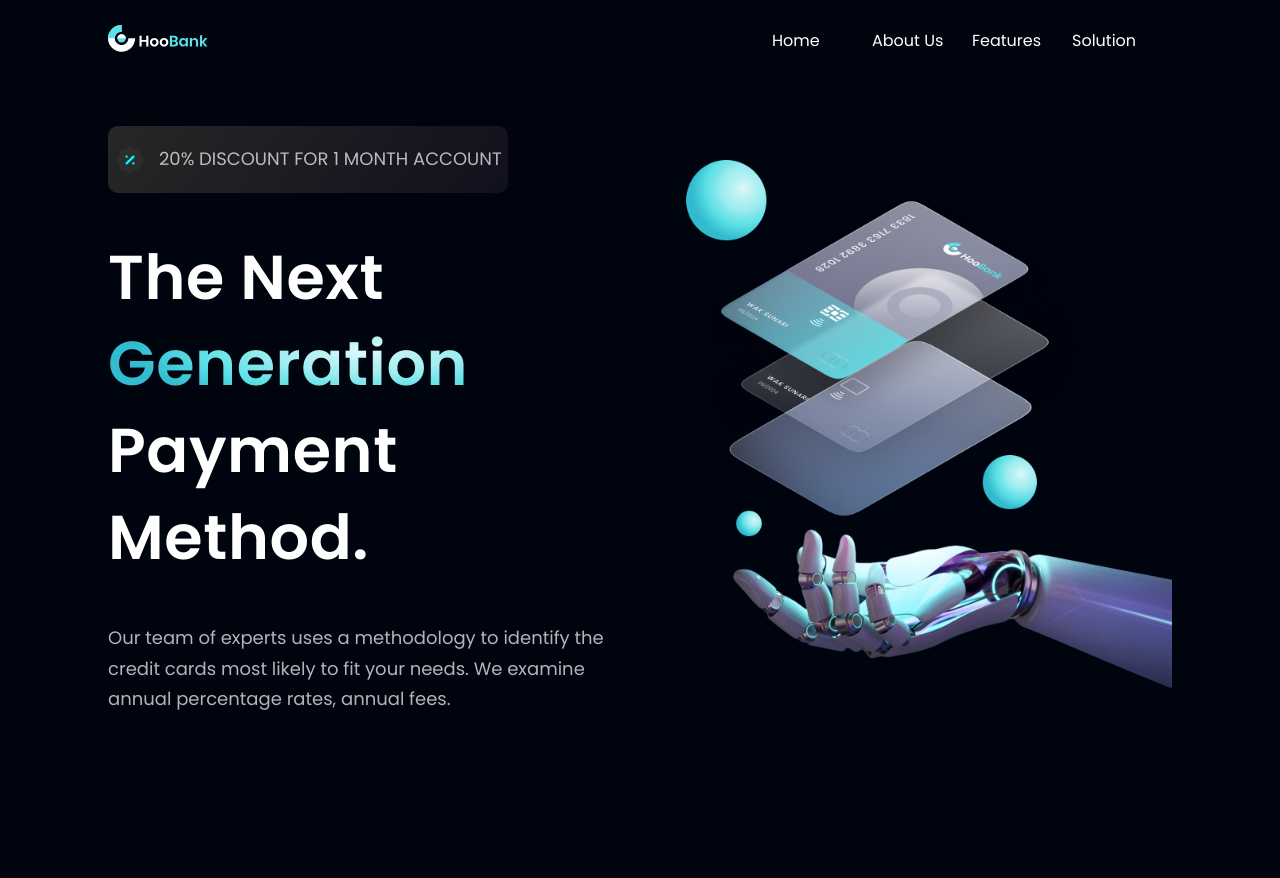
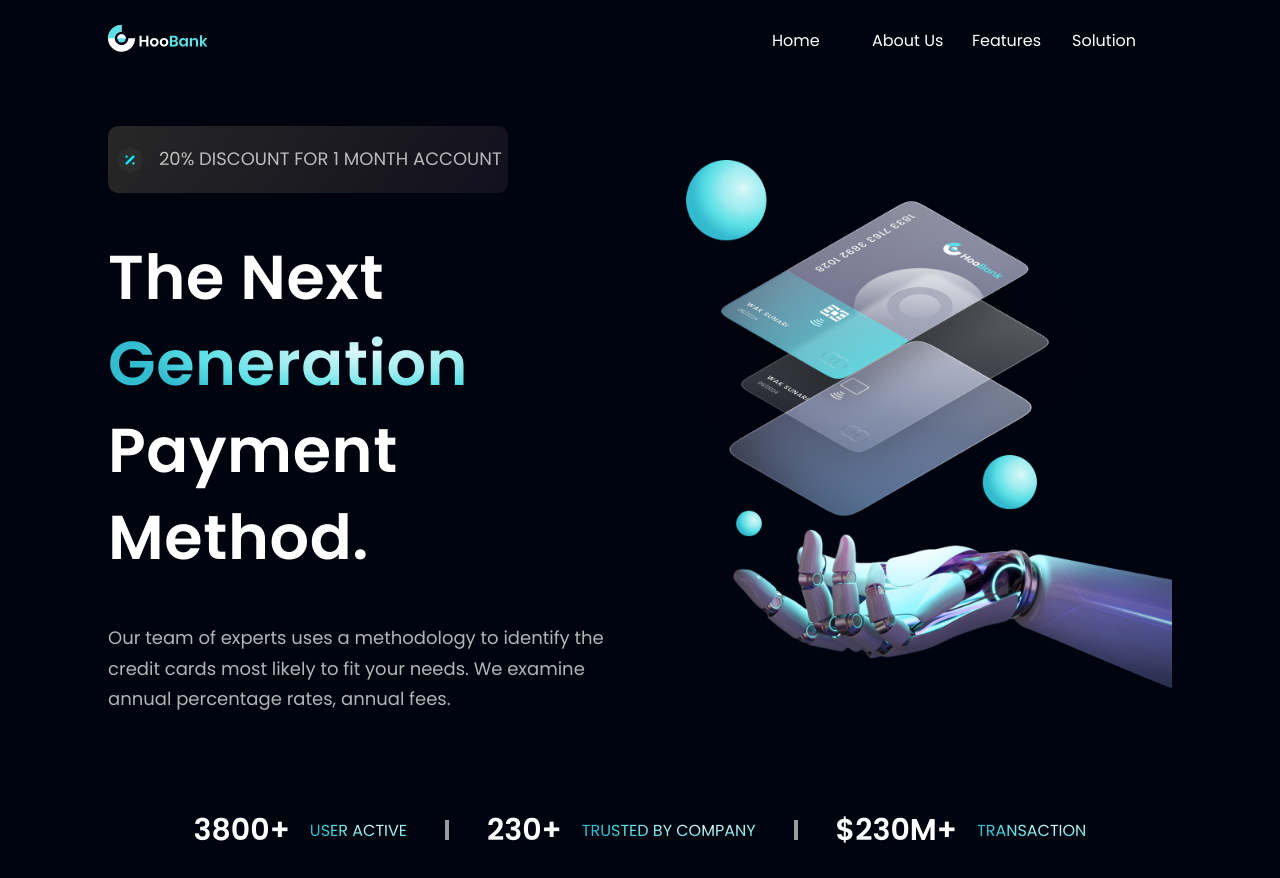
Before and after one commit to Prox2005/bank_modern_app, a React (Create React App) app: page / in a window 1280 px wide. Before the commit the page ends 825 px from the top, so only its background shows below. Built offline with nearby package versions, Linux system fonts and the light colour scheme.

Commit message:
Add data component

```diff
--- a/src/App.js
+++ b/src/App.js
@@ -1,11 +1,12 @@
 import "./App.css";
-import { Navbar, Header } from "./components";
+import { Navbar, Header, Data } from "./components";
 
 function App() {
   return (
     <div className="app">
       <Navbar />
       <Header />
+      <Data />
     </div>
   );
 }
--- /dev/null
+++ b/src/components/data/Data.jsx
@@ -0,0 +1,25 @@
+import React from "react";
+import "./data.css";
+
+const Data = () => {
+  return (
+    <div className="app__data">
+      <div className="app__data__info">
+        <h2 className="app__data__info-number">3800+</h2>
+        <p className="app__data__info-text">USER ACTIVE</p>
+      </div>
+      <span></span>
+      <div className="app__data__info">
+        <h2 className="app__data__info-number">230+</h2>
+        <p className="app__data__info-text">TRUSTED BY COMPANY</p>
+      </div>
+      <span></span>
+      <div className="app__data__info">
+        <h2 className="app__data__info-number">$230M+</h2>
+        <p className="app__data__info-text">TRANSACTION</p>
+      </div>
+    </div>
+  );
+};
+
+export default Data;
--- /dev/null
+++ b/src/components/data/data.css
@@ -0,0 +1,59 @@
+.app__data {
+  display: flex;
+  flex-wrap: wrap;
+  justify-content: center;
+  align-items: center;
+  margin-top: 50px;
+  padding: 0 100px;
+}
+
+.app__data__info {
+  display: flex;
+  align-items: center;
+  color: white;
+}
+
+.app__data__info h2 {
+  font-family: var(--font-family);
+  font-weight: 600;
+  font-size: 30px;
+
+  color: #ffffff;
+
+  margin-right: 20px;
+}
+
+.app__data__info p {
+  font-family: var(--font-family);
+  background: var(--text-gradient);
+  -webkit-background-clip: text;
+  -webkit-text-fill-color: transparent;
+  background-clip: text;
+}
+
+.app__data span {
+  width: 20px;
+  height: 0px;
+  border: 2px solid rgba(255, 255, 255, 0.6);
+  transform: rotate(90deg);
+  margin: 0 30px;
+}
+
+@media screen and (max-width: 795px) {
+  .app__data span {
+    display: none;
+  }
+
+  .app__data__info {
+    margin-right: 40px;
+  }
+  .app__data__info h2 {
+    font-size: 20px;
+  }
+}
+
+@media screen and (max-width: 600px) {
+  .app__data__info {
+    margin-right: 0;
+  }
+}
--- a/src/components/index.js
+++ b/src/components/index.js
@@ -1,4 +1,5 @@
 import Navbar from "./navbar/Navbar";
 import Header from "./header/Header";
+import Data from "./data/Data";
 
-export { Navbar, Header };
+export { Navbar, Header, Data };
```
